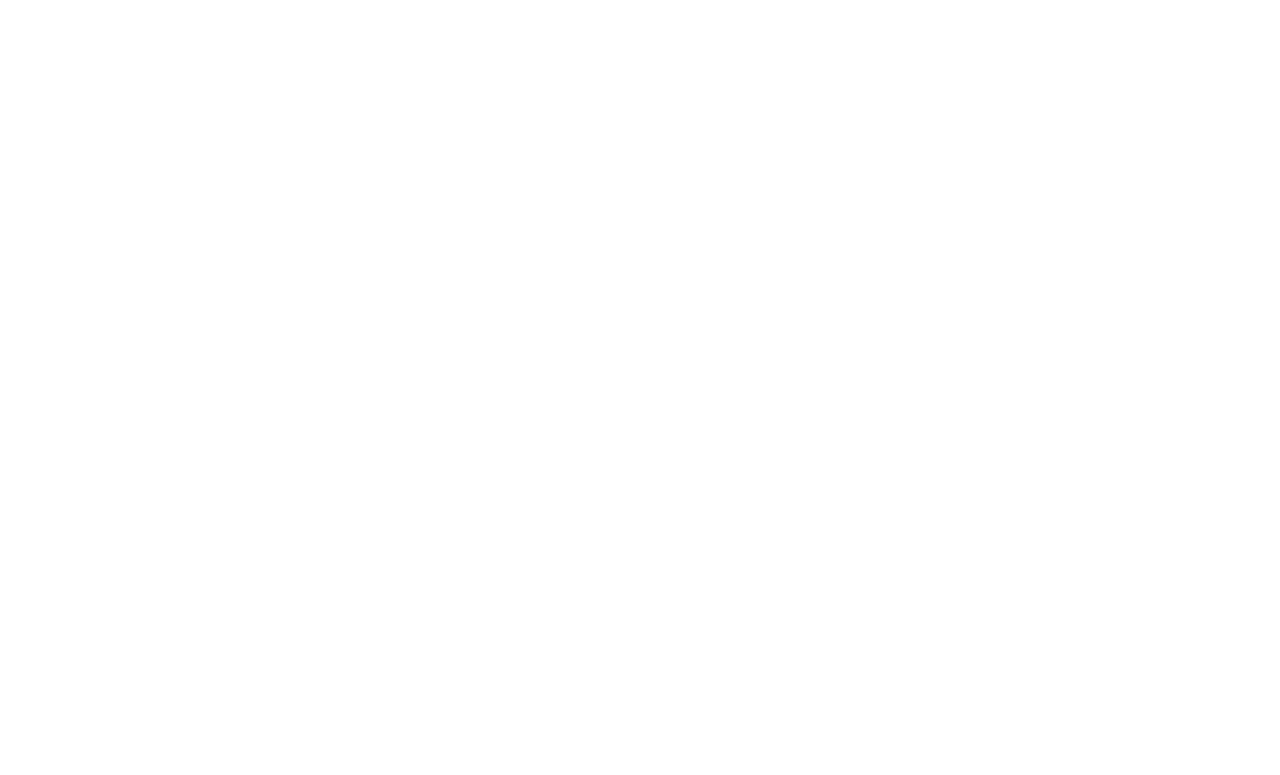
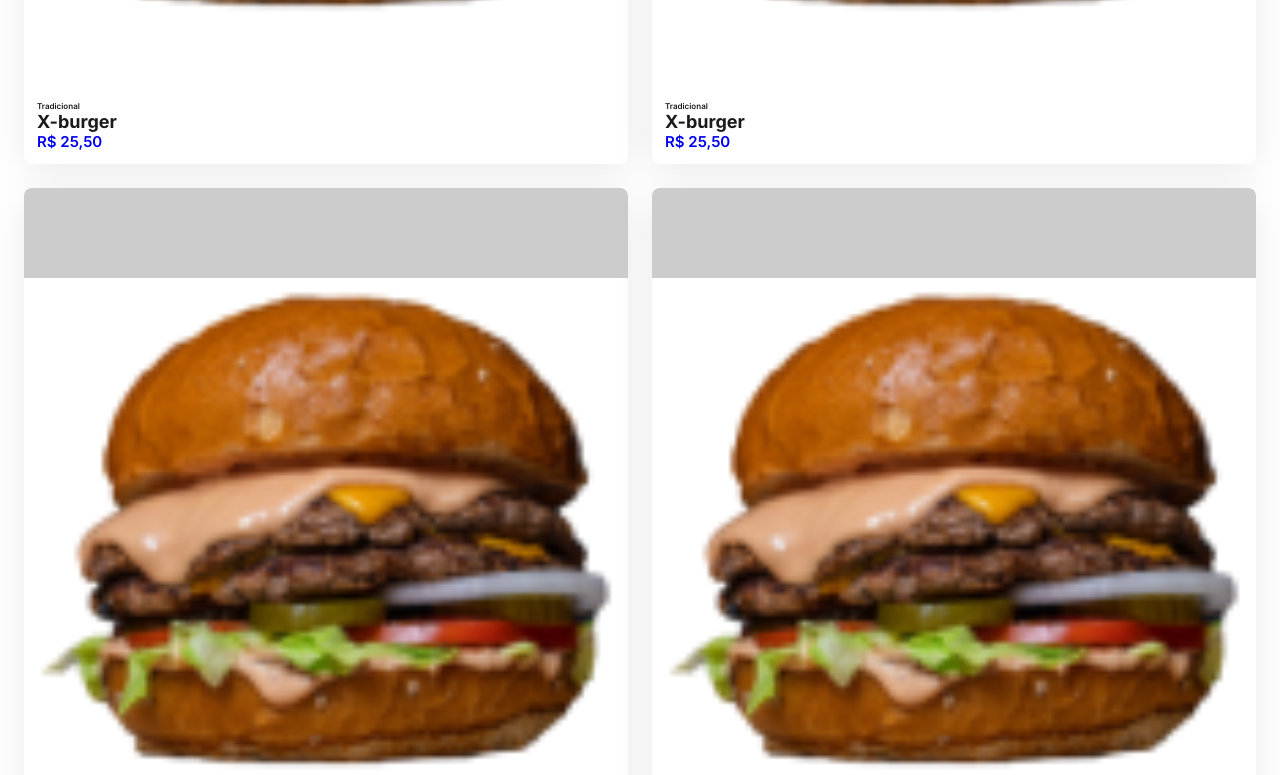
Before and after one commit to NicolasVilmes/Good_Delivery, a Next.js app: page /1 in a window 1280 px wide. Shown: the part 1485-2260 px from the top of the page. Before the commit the page ends 915 px from the top, so only its background shows below. Built offline with nearby package versions, Linux system fonts and the light colour scheme.

Commit message:
Productsection FrontEnd

```diff
--- /dev/null
+++ b/components/ProductItem/index.tsx
@@ -0,0 +1,33 @@
+import { Product } from "@/types/product";
+import Image from "next/image";
+import styles from "./styles.module.css";
+
+type Props = {
+  data: Product;
+  mainColor: string;
+  secColor: string;
+};
+
+export const ProductItem = ({ data, mainColor, secColor }: Props) => {
+  return (
+    <a href={`/exburger/product/${data.id}`} className={styles.container}>
+      <div className={styles.head} style={{ backgroundColor: secColor }}></div>
+      <div className={styles.info}>
+        <Image
+          className={styles.img}
+          src={data.image}
+          alt=""
+          width={100}
+          height={100}
+          layout="responsive"
+          objectFit="contain"
+        />
+        <div className={styles.catname}>{data.categoryName}</div>
+        <div className={styles.prodname}>{data.name}</div>
+        <div className={styles.price} style={{ color: mainColor }}>
+          {data.price}
+        </div>
+      </div>
+    </a>
+  );
+};
--- /dev/null
+++ b/components/ProductItem/styles.module.css
@@ -0,0 +1,38 @@
+.container{
+  display: block;
+  background-color: #FFF;
+  box-shadow: 0px 8px 40px rgba(0, 0, 0, 0.08);
+  border-radius: 8px;
+  overflow: hidden;
+  text-decoration: none;
+}
+
+.head {
+  height: 90px;
+}
+
+.info {
+  padding: 13px;
+}
+
+.info .catname {
+  font-weight: 600;
+  font-size: 8px;
+  color: #1B1B1B;
+
+}
+
+.info .prodname {
+  font-weight: 700;
+  font-size: 18px;
+  color: #1B1B1B;
+}
+
+.info .price {
+  font-weight: 600;
+  font-size: 15px;
+}
+
+.img{
+  margin-top: -90px;
+}
--- a/pages/[tenent]/index.tsx
+++ b/pages/[tenent]/index.tsx
@@ -1,4 +1,5 @@
 import { Banner } from "@/components/Banner";
+import { ProductItem } from "@/components/ProductItem";
 import { SearchInput } from "@/components/Searchinput";
 import styles from "../../styles/Home.module.css";
 
@@ -27,8 +28,64 @@
           <SearchInput mainColor="#FB9400" onsearch={handleSearch} />
         </div>
       </header>
-
       <Banner />
+      <div className={styles.grid}>
+        <ProductItem
+          data={{
+            id: 1,
+            image: "/temp/bg.png",
+            categoryName: "Tradicional",
+            name: "X-burger",
+            price: "R$ 25,50",
+          }}
+          mainColor="FB9400"
+          secColor="#CCC"
+        />
+        <ProductItem
+          data={{
+            id: 2,
+            image: "/temp/bg.png",
+            categoryName: "Tradicional",
+            name: "X-burger",
+            price: "R$ 25,50",
+          }}
+          mainColor="FB9400"
+          secColor="#CCC"
+        />
+        <ProductItem
+          data={{
+            id: 3,
+            image: "/temp/bg.png",
+            categoryName: "Tradicional",
+            name: "X-burger",
+            price: "R$ 25,50",
+          }}
+          mainColor="FB9400"
+          secColor="#CCC"
+        />
+        <ProductItem
+          data={{
+            id: 4,
+            image: "/temp/bg.png",
+            categoryName: "Tradicional",
+            name: "X-burger",
+            price: "R$ 25,50",
+          }}
+          mainColor="FB9400"
+          secColor="#CCC"
+        />
+        <ProductItem
+          data={{
+            id: 5,
+            image: "/temp/bg.png",
+            categoryName: "Tradicional",
+            name: "X-burger",
+            price: "R$ 25,50",
+          }}
+          mainColor="FB9400"
+          secColor="#CCC"
+        />
+      </div>
     </div>
   );
 };
--- a/styles/Home.module.css
+++ b/styles/Home.module.css
@@ -50,3 +50,10 @@
 .headerBottom {
 
 }
+
+.grid{
+  display: grid;
+  grid-template-columns: repeat(2, 1fr);
+  gap: 24px;
+  margin: 0px 24px 0 24px;
+}
--- /dev/null
+++ b/types/product.ts
@@ -0,0 +1,7 @@
+export type Product = {
+  id: number;
+  image: string;
+  categoryName: string;
+  name: string;
+  price: string;
+}
```
Also changed, not shown: public/temp/bg.png (added).
